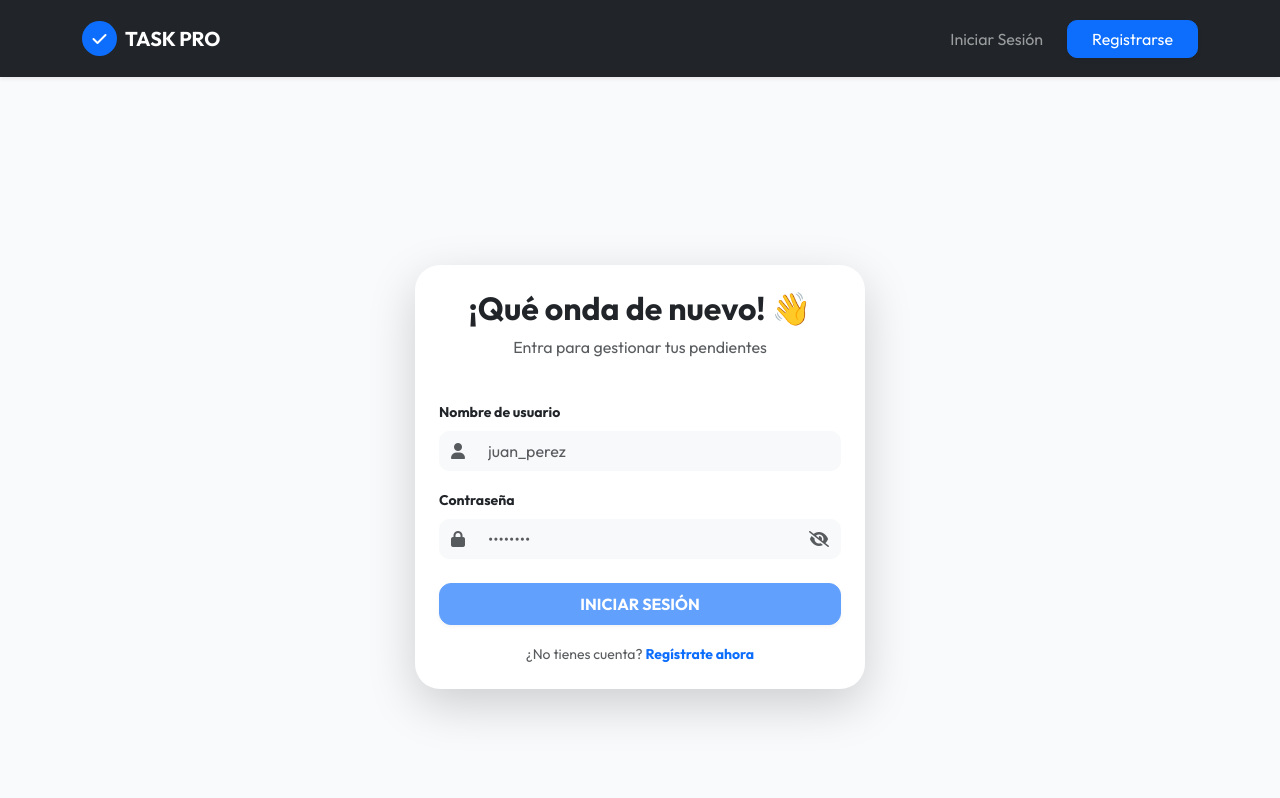
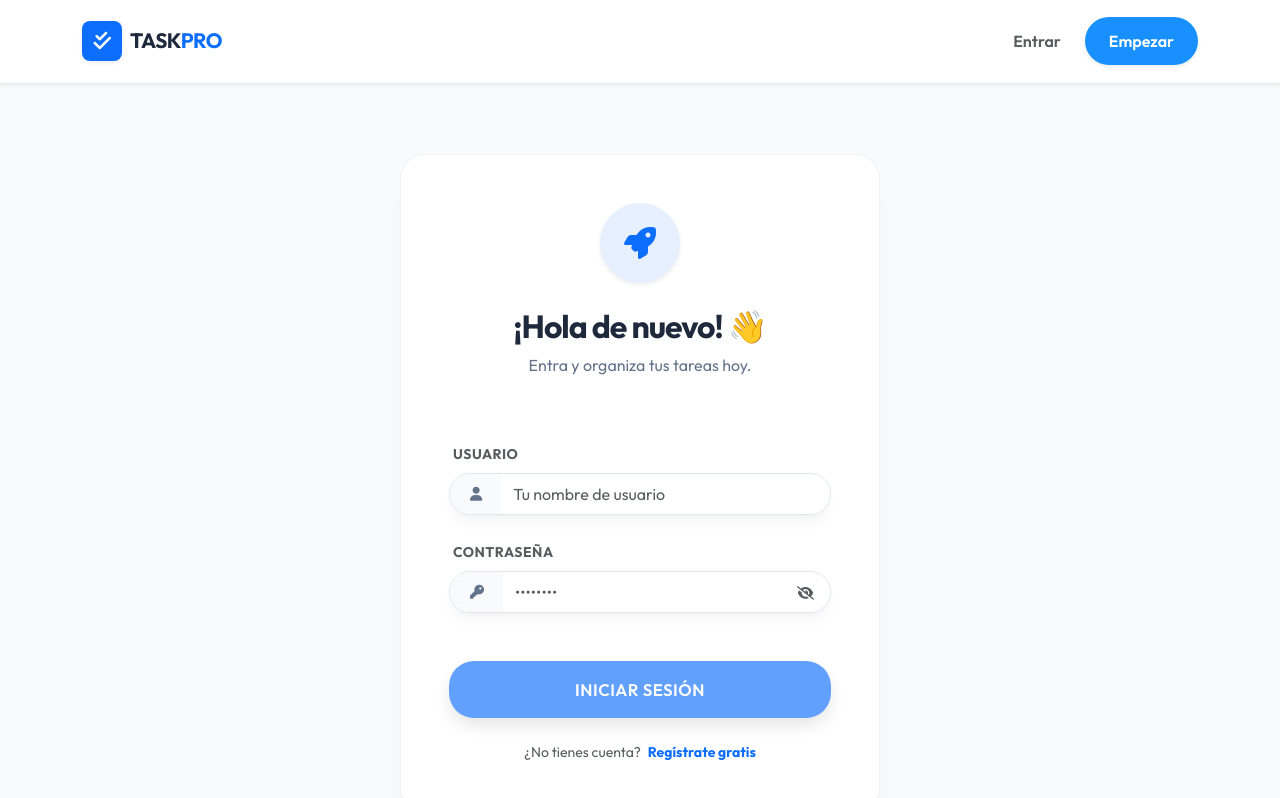
Before and after one commit to elmanee/seguridad-front, an Angular app: page /login in a window 1280 px wide. Shown: the top 798 px of the page. Built offline with nearby package versions, Linux system fonts and the light colour scheme.

Commit message:
fix:cambio de diseño

```diff
--- a/src/app/features/auth/login/login.component.html
+++ b/src/app/features/auth/login/login.component.html
@@ -1,45 +1,46 @@
-<div class="container d-flex justify-content-center align-items-center vh-100">
-  <div class="card border-0 shadow-lg p-4" style="width: 100%; max-width: 450px; border-radius: 25px;">
+<div class="container d-flex justify-content-center align-items-center vh-100 px-4">
+  <div class="card border-0 shadow-lg p-4 p-md-5" style="width: 100%; max-width: 480px;">
 
-    <div class="text-center mb-4">
-      <h2 class="fw-bold">¡Qué onda de nuevo! 👋</h2>
-      <p class="text-muted">Entra para gestionar tus pendientes</p>
+    <div class="text-center mb-5">
+      <div class="d-inline-flex align-items-center justify-content-center bg-primary bg-opacity-10 rounded-circle mb-4 shadow-sm" style="width: 80px; height: 80px;">
+        <i class="fa-solid fa-rocket text-primary fs-2"></i>
+      </div>
+      <h2 class="fw-700 mb-2" style="letter-spacing: -1px; color: var(--text-main);">¡Hola de nuevo! 👋</h2>
+      <p style="color: var(--text-muted); font-size: 1rem;">Entra y organiza tus tareas hoy.</p>
     </div>
 
     <form [formGroup]="loginForm" (ngSubmit)="onSubmit()">
 
-      <div class="mb-3">
-        <label class="form-label small fw-bold">Nombre de usuario</label>
+      <div class="mb-4">
+        <label class="form-label small fw-700 mb-2 ms-1 text-muted text-uppercase" style="letter-spacing: 0.5px;">Usuario</label>
         <div class="input-group">
-          <span class="input-group-text bg-light border-0">
-            <i class="fa-solid fa-user text-muted"></i>
+          <span class="input-group-text">
+            <i class="fa-solid fa-user small"></i>
           </span>
           <input
             type="text"
             formControlName="username"
-            class="form-control bg-light border-0 py-2"
-            placeholder="juan_perez"
-            style="border-radius: 0 10px 10px 0;">
+            class="form-control py-2"
+            placeholder="Tu nombre de usuario">
         </div>
       </div>
 
-      <div class="mb-4">
-        <label class="form-label small fw-bold">Contraseña</label>
+      <div class="mb-5">
+        <label class="form-label small fw-700 mb-2 ms-1 text-muted text-uppercase" style="letter-spacing: 0.5px;">Contraseña</label>
         <div class="input-group">
-          <span class="input-group-text bg-light border-0">
-            <i class="fa-solid fa-lock text-muted"></i>
+          <span class="input-group-text">
+            <i class="fa-solid fa-key small"></i>
           </span>
           <input
             [type]="hidePassword ? 'password' : 'text'"
             formControlName="password"
-            class="form-control bg-light border-0 py-2"
+            class="form-control py-2"
             placeholder="••••••••">
           <button
             type="button"
-            class="input-group-text bg-light border-0"
-            (click)="togglePassword()"
-            style="border-radius: 0 10px 10px 0;">
-            <i class="fa-solid text-muted" [ngClass]="hidePassword ? 'fa-eye-slash' : 'fa-eye'"></i>
+            class="bg-white px-3 border-0 text-muted"
+            (click)="togglePassword()">
+            <i class="fa-solid fa-fw" [ngClass]="hidePassword ? 'fa-eye-slash' : 'fa-eye'" style="font-size: 0.85rem;"></i>
           </button>
         </div>
       </div>
@@ -47,13 +48,16 @@
       <button
         type="submit"
         [disabled]="loginForm.invalid"
-        class="btn btn-primary w-100 fw-bold py-2 mb-3 shadow-sm" style="border-radius: 12px;">
+        class="btn btn-primary w-100 py-3 mb-4 shadow"
+        style="letter-spacing: 0.5px; font-size: 1.05rem;">
         INICIAR SESIÓN
       </button>
 
       <div class="text-center">
-        <span class="text-muted small">¿No tienes cuenta? </span>
-        <a routerLink="/register" class="text-primary small fw-bold text-decoration-none">Regístrate ahora</a>
+        <p class="mb-0 text-muted small">
+          ¿No tienes cuenta?
+          <a routerLink="/register" class="text-primary fw-bold text-decoration-none ms-1">Regístrate gratis</a>
+        </p>
       </div>
 
     </form>
--- a/src/app/features/auth/register/register.component.html
+++ b/src/app/features/auth/register/register.component.html
@@ -1,55 +1,56 @@
-<div class="container d-flex justify-content-center align-items-center vh-100">
-  <div class="card border-0 shadow-lg p-4" style="width: 100%; max-width: 450px; border-radius: 25px;">
+<div class="container d-flex justify-content-center align-items-center vh-100 px-4">
+  <div class="card border-0 shadow-lg p-4 p-md-5" style="width: 100%; max-width: 550px;">
 
-    <div class="text-center mb-4">
-      <h2 class="fw-bold">Crear Cuenta!</h2>
-      <p class="text-muted">Únete a TASK PRO</p>
+    <div class="text-center mb-5">
+      <div class="d-inline-flex align-items-center justify-content-center bg-primary bg-opacity-10 rounded-circle mb-4 shadow-sm" style="width: 70px; height: 70px;">
+        <i class="fa-solid fa-user-plus text-primary fs-3"></i>
+      </div>
+      <h2 class="fw-700 mb-2" style="letter-spacing: -1px; color: var(--text-main);">Crea tu cuenta</h2>
+      <p style="color: var(--text-muted); font-size: 1rem;">Únete a TASKPRO y organiza tus proyectos.</p>
     </div>
 
     <form [formGroup]="registerForm" (ngSubmit)="onRegister()">
-      <div class="row">
-        <div class="col-md-6 mb-3">
-          <label class="form-label small fw-bold">Nombre</label>
-          <input type="text" formControlName="name" class="form-control bg-light border-0 py-2" placeholder="Juan" style="border-radius: 10px;">
+      <div class="row g-3 mb-4">
+        <div class="col-md-6">
+          <label class="form-label small fw-700 mb-2 ms-1 text-muted text-uppercase" style="letter-spacing: 0.5px;">Nombre</label>
+          <input type="text" formControlName="name" class="form-control" placeholder="Ej. Juan">
         </div>
-        <div class="col-md-6 mb-3">
-          <label class="form-label small fw-bold">Apellido</label>
-          <input type="text" formControlName="lastname" class="form-control bg-light border-0 py-2" placeholder="Perez" style="border-radius: 10px;">
+        <div class="col-md-6">
+          <label class="form-label small fw-700 mb-2 ms-1 text-muted text-uppercase" style="letter-spacing: 0.5px;">Apellido</label>
+          <input type="text" formControlName="lastname" class="form-control" placeholder="Ej. Pérez">
         </div>
       </div>
 
-      <div class="mb-3">
-        <label class="form-label small fw-bold">Nombre de usuario</label>
+      <div class="mb-4">
+        <label class="form-label small fw-700 mb-2 ms-1 text-muted text-uppercase" style="letter-spacing: 0.5px;">Usuario</label>
         <div class="input-group">
-          <span class="input-group-text bg-light border-0" style="border-radius: 10px 0 0 10px;">
-            <i class="fa-solid fa-user text-muted"></i>
+          <span class="input-group-text">
+            <i class="fa-solid fa-at small"></i>
           </span>
           <input
             type="text"
             formControlName="username"
-            class="form-control bg-light border-0 py-2"
-            placeholder="juan_perez"
-            style="border-radius: 0 10px 10px 0;">
+            class="form-control"
+            placeholder="usuario_id">
         </div>
       </div>
 
-      <div class="mb-4">
-        <label class="form-label small fw-bold">Contraseña</label>
+      <div class="mb-5">
+        <label class="form-label small fw-700 mb-2 ms-1 text-muted text-uppercase" style="letter-spacing: 0.5px;">Contraseña</label>
         <div class="input-group">
-          <span class="input-group-text bg-light border-0" style="border-radius: 10px 0 0 10px;">
-            <i class="fa-solid fa-lock text-muted"></i>
+          <span class="input-group-text">
+            <i class="fa-solid fa-key small"></i>
           </span>
           <input
             [type]="hidePassword ? 'password' : 'text'"
             formControlName="password"
-            class="form-control bg-light border-0 py-2"
+            class="form-control"
             placeholder="••••••••">
           <button
             type="button"
-            class="input-group-text bg-light border-0"
-            (click)="togglePassword()"
-            style="border-radius: 0 10px 10px 0;">
-            <i class="fa-solid text-muted" [ngClass]="hidePassword ? 'fa-eye-slash' : 'fa-eye'"></i>
+            class="bg-white px-3 border-0 text-muted"
+            (click)="togglePassword()">
+            <i class="fa-solid fa-fw" [ngClass]="hidePassword ? 'fa-eye-slash' : 'fa-eye'" style="font-size: 0.85rem;"></i>
           </button>
         </div>
       </div>
@@ -57,13 +58,16 @@
       <button
         type="submit"
         [disabled]="registerForm.invalid"
-        class="btn btn-primary w-100 fw-bold py-2 mb-3 shadow-sm" style="border-radius: 12px;">
+        class="btn btn-primary w-100 py-3 mb-4 shadow"
+        style="letter-spacing: 0.5px; font-size: 1.05rem;">
         REGISTRARSE AHORA
       </button>
 
       <div class="text-center">
-        <span class="text-muted small">¿Ya tienes cuenta? </span>
-        <a routerLink="/login" class="text-primary small fw-bold text-decoration-none">Inicia sesión</a>
+        <p class="mb-0 text-muted small">
+          ¿Ya tienes cuenta?
+          <a routerLink="/login" class="text-primary fw-bold text-decoration-none ms-1">Inicia sesión</a>
+        </p>
       </div>
 
     </form>
--- a/src/app/modules/profile/pages/account-settings/account-settings.component.html
+++ b/src/app/modules/profile/pages/account-settings/account-settings.component.html
@@ -1,54 +1,85 @@
-<div class="container py-5 mt-4">
+<div class="container py-5">
   <div class="row justify-content-center">
     <div class="col-lg-8">
-      <div class="card border-0 shadow-sm p-4 p-md-5" style="border-radius: 20px;">
+
+      <div class="mb-5 d-flex align-items-center gap-3">
+  <i class="fa-solid fa-user-gear text-primary" style="font-size: 2.5rem; filter: drop-shadow(0 2px 4px rgba(24, 144, 255, 0.2));"></i>
+
+  <div class="text-start">
+    <h2 class="fw-700 mb-0" style="letter-spacing: -0.5px; color: var(--text-main);">Configuración de Perfil</h2>
+    <p class="mb-0 text-muted small">Gestiona tu información personal y cuenta.</p>
+  </div>
+</div>
+
+      <div class="card border-0 p-4 p-md-5 mb-5 shadow-lg">
+        <h5 class="fw-bold mb-4 d-flex align-items-center gap-2" style="color: var(--text-main);">
+          <i class="fa-solid fa-user-pen text-primary opacity-75"></i>
+          Información Personal
+        </h5>
 
         <form [formGroup]="profileForm" (ngSubmit)="onUpdate()">
-          <div class="row">
-            <div class="col-md-6 mb-3">
-              <label class="small fw-bold text-muted">NOMBRE</label>
-              <input type="text" formControlName="name" class="form-control bg-light border-0 py-2">
+          <div class="row g-4">
+            <div class="col-md-6">
+              <label class="form-label small fw-700 text-uppercase mb-2 ms-1 text-muted" style="letter-spacing: 0.5px;">Nombre</label>
+              <input type="text" formControlName="name" class="form-control" placeholder="Escribe tu nombre">
             </div>
-            <div class="col-md-6 mb-3">
-              <label class="small fw-bold text-muted">APELLIDO</label>
-              <input type="text" formControlName="lastname" class="form-control bg-light border-0 py-2">
+            <div class="col-md-6">
+              <label class="form-label small fw-700 text-uppercase mb-2 ms-1 text-muted" style="letter-spacing: 0.5px;">Apellido</label>
+              <input type="text" formControlName="lastname" class="form-control" placeholder="Escribe tu apellido">
             </div>
           </div>
 
-          <div class="mb-3">
-            <label class="small fw-bold text-muted">USUARIO</label>
-            <input type="text" formControlName="username" class="form-control bg-light border-0 py-2">
+          <div class="mt-4">
+            <label class="form-label small fw-700 text-uppercase mb-2 ms-1 text-muted" style="letter-spacing: 0.5px;">Usuario</label>
+            <div class="input-group">
+              <span class="input-group-text">
+                <i class="fa-solid fa-at small"></i>
+              </span>
+              <input type="text" formControlName="username" class="form-control bg-light">
+            </div>
           </div>
 
-          <div class="mb-4">
-            <label class="small fw-bold text-muted">NUEVA CONTRASEÑA (OPCIONAL)</label>
-            <input type="password" formControlName="password" class="form-control bg-light border-0 py-2" placeholder="Dejar en blanco para no cambiar">
+          <div class="mt-4 mb-5">
+            <label class="form-label small fw-700 text-uppercase mb-2 ms-1 text-muted" style="letter-spacing: 0.5px;">Actualizar Contraseña</label>
+            <div class="input-group">
+              <span class="input-group-text">
+                <i class="fa-solid fa-key small"></i>
+              </span>
+              <input type="password" formControlName="password" class="form-control" placeholder="Dejar vacío para no cambiar">
+            </div>
           </div>
 
           <div class="d-flex justify-content-end">
             <button type="submit" [disabled]="!isFormChanged || profileForm.invalid"
-                    class="btn btn-primary px-5 py-2 fw-bold shadow-sm" style="border-radius: 12px;">
-              Guardar cambios
+                    class="btn btn-primary px-5 py-3 shadow">
+              GUARDAR CAMBIOS
             </button>
           </div>
         </form>
+      </div>
 
-        <hr class="my-5 opacity-10">
+      <div class="card border-0 p-4 p-md-5" style="background: rgba(255, 77, 79, 0.02); border: 1px dashed rgba(255, 77, 79, 0.2) !important; border-radius: var(--border-radius-xl) !important;">
+        <div class="d-flex align-items-center mb-4 text-danger">
+          <div class="rounded-circle bg-danger bg-opacity-10 d-flex align-items-center justify-content-center me-3" style="width: 45px; height: 45px;">
+            <i class="fa-solid fa-trash-can fs-5"></i>
+          </div>
+          <div>
+            <h5 class="fw-bold mb-0">Eliminar Cuenta</h5>
+            <p class="mb-0 extra-small opacity-75 text-uppercase fw-bold" style="letter-spacing: 0.5px;">Acción irreversible</p>
+          </div>
+        </div>
 
-        <div class="p-4 rounded-4 border border-danger border-opacity-10" style="background-color: #fff5f5;">
-          <div class="d-flex align-items-center mb-2">
-            <i class="fa-solid fa-triangle-exclamation text-danger me-2 fs-5"></i>
-            <h5 class="text-danger fw-bold m-0">Eliminar Cuenta</h5>
-          </div>
-          <p class="text-muted small mb-3">
-            Al eliminar tu cuenta, se borrarán todos tus datos y tareas de forma irreversible. No hay marcha atrás.
-          </p>
+        <p class="text-muted small mb-4" style="line-height: 1.6;">
+          Una vez que elimines tu cuenta, no hay marcha atrás. Todas tus tareas y datos se borrarán permanentemente de TASKPRO.
+        </p>
 
-          <button (click)="onDelete()" class="btn btn-outline-danger btn-sm fw-bold px-4" style="border-radius: 10px;">
-            Eliminar mi cuenta definitivamente
+        <div class="d-flex justify-content-start">
+          <button (click)="onDelete()" class="btn btn-outline-danger fw-bold py-2 px-4 rounded-pill border-2" style="font-size: 0.85rem;">
+            BORRAR MI CUENTA
           </button>
         </div>
       </div>
+
     </div>
   </div>
 </div>
--- a/src/app/shared/components/navbar/navbar.component.html
+++ b/src/app/shared/components/navbar/navbar.component.html
@@ -1,13 +1,13 @@
-<nav class="navbar navbar-expand-lg navbar-dark bg-dark shadow-sm py-3">
+<nav class="navbar navbar-expand-lg bg-white sticky-top py-3 shadow-sm border-bottom border-light">
   <div class="container">
-    <a class="navbar-brand fw-bold d-flex align-items-center" routerLink="/dashboard">
-      <div class="bg-primary rounded-circle p-2 me-2 d-flex align-items-center justify-content-center" style="width: 35px; height: 35px;">
-        <i class="fa-solid fa-check text-white fs-6"></i>
+    <a class="navbar-brand fw-bold d-flex align-items-center" routerLink="/dashboard" style="letter-spacing: -0.5px;">
+      <div class="bg-primary rounded-3 p-2 me-2 d-flex align-items-center justify-content-center shadow-sm" style="width: 40px; height: 40px;">
+        <i class="fa-solid fa-check-double text-white fs-5"></i>
       </div>
-      <span class="tracking-tight">TASK PRO</span>
+      <span style="font-size: 1.3rem; color: var(--text-main);">TASK<span class="text-primary">PRO</span></span>
     </a>
 
-    <button class="navbar-toggler border-0" type="button" data-bs-toggle="collapse" data-bs-target="#navbarNav">
+    <button class="navbar-toggler border-0 shadow-none" type="button" data-bs-toggle="collapse" data-bs-target="#navbarNav" aria-controls="navbarNav" aria-expanded="false" aria-label="Toggle navigation">
       <span class="navbar-toggler-icon"></span>
     </button>
 
@@ -16,36 +16,29 @@
 
         @if (!authService.getAccessToken()) {
           <li class="nav-item">
-            <a class="nav-link px-3" routerLink="/login">Iniciar Sesión</a>
+            <a class="nav-link px-3 fw-600 text-muted" routerLink="/login" routerLinkActive="text-primary">Entrar</a>
           </li>
           <li class="nav-item ms-lg-2">
-            <a class="btn btn-primary px-4 shadow-sm" routerLink="/register" style="border-radius: 10px;">Registrarse</a>
+            <a class="btn btn-primary px-4 fw-600 shadow-sm" routerLink="/register">Empezar</a>
           </li>
         } @else {
-          <li class="nav-item me-lg-3">
-            <a class="nav-link" routerLink="/dashboard">
-              <i class="fa-solid fa-house-chimney me-1"></i> Dashboard
+          <li class="nav-item me-lg-4">
+            <a class="nav-link fw-600 d-flex align-items-center gap-2" routerLink="/dashboard" routerLinkActive="text-primary">
+              <i class="fa-solid fa-chart-simple small"></i> Panel
             </a>
           </li>
 
           <li class="nav-item dropdown">
-            <a class="nav-link dropdown-toggle d-flex align-items-center bg-secondary bg-opacity-10 rounded-pill px-3"
-               href="#" id="userDropdown" role="button" data-bs-toggle="dropdown" aria-expanded="false">
-              <i class="fa-solid fa-circle-user fs-5 me-2"></i>
+            <a class="nav-link dropdown-toggle ..."
+              role="button"
+              (click)="toggleDropdown()"> <i class="fa-solid fa-user ..."></i>
               <span>Mi Cuenta</span>
             </a>
-            <ul class="dropdown-menu dropdown-menu-end border-0 shadow-lg mt-2" style="border-radius: 15px;">
-              <li>
-                <a class="dropdown-item py-2" routerLink="/profile">
-                  <i class="fa-solid fa-gear me-2 text-muted"></i> Configurar Perfil
-                </a>
-              </li>
-              <li><hr class="dropdown-divider"></li>
-              <li>
-                <button (click)="onLogout()" class="dropdown-item py-2 text-dark fw-bold">
-                  <i class="fa-solid fa-right-from-bracket me-2 text-danger"></i> Cerrar Sesión
-                </button>
-              </li>
+
+            <ul class="dropdown-menu dropdown-menu-end shadow-lg"
+                [class.show]="isDropdownOpen">
+              <li><a class="dropdown-item" routerLink="/profile">Mi Perfil</a></li>
+              <li><button (click)="onLogout()" class="dropdown-item text-danger">Cerrar Sesión</button></li>
             </ul>
           </li>
         }
--- a/src/styles.css
+++ b/src/styles.css
@@ -3,42 +3,178 @@
 @import 'bootstrap/dist/css/bootstrap.min.css';
 
 :root {
-  --primary-color: #4f46e5;
+  --primary-color: #1890ff;
+  --primary-dark: #096dd9;
   --bg-color: #f8fafc;
+  --text-main: #1e293b;
+  --text-muted: #64748b;
+
+  --premium-shadow: 0 10px 15px -3px rgba(0, 0, 0, 0.04), 0 4px 6px -2px rgba(0, 0, 0, 0.02), 0 0 0 1px rgba(0, 0, 0, 0.01);
+  --soft-shadow-lg: 0 20px 25px -5px rgba(0, 0, 0, 0.03), 0 10px 10px -5px rgba(0, 0, 0, 0.02);
+  --border-radius-xl: 25px;
 }
 
 body {
   font-family: 'Outfit', sans-serif;
   background-color: var(--bg-color);
+  background-image: radial-gradient(rgba(24, 144, 255, 0.04) 1px, transparent 1px);
+  background-size: 24px 24px;
+  background-attachment: fixed;
   margin: 0;
-  color: #1e293b;
+  color: var(--text-main);
+  min-height: 100vh;
 }
 
-.btn, .form-control, .card-title {
+.btn, .form-control, .card-title, .nav-link {
   font-family: 'Outfit', sans-serif;
 }
 
+.card {
+  border: 1px solid rgba(0, 0, 0, 0.05) !important;
+  box-shadow: var(--premium-shadow) !important;
+  border-radius: var(--border-radius-xl) !important;
+  background-color: #ffffff;
+  z-index: 1;
+}
+
+.shadow-lg {
+  box-shadow: var(--soft-shadow-lg) !important;
+}
+
+.form-control:not(.input-group .form-control) {
+  border: 1.5px solid #e2e8f0;
+  border-radius: var(--border-radius-xl) !important;
+  padding: 12px 20px;
+  transition: all 0.2s ease;
+  background-color: #ffffff;
+}
+
+.form-control:focus {
+  border-color: var(--primary-color) !important;
+  box-shadow: 0 0 0 4px rgba(24, 144, 255, 0.1) !important;
+  outline: none;
+}
+
+.input-group {
+  border-radius: var(--border-radius-xl) !important;
+  overflow: hidden;
+  border: 1.5px solid #e2e8f0 !important;
+  box-shadow: var(--premium-shadow);
+  background-color: #ffffff;
+  transition: all 0.2s ease;
+}
+
+.input-group .form-control,
+.input-group .input-group-text,
+.input-group .btn {
+  border: none !important;
+  border-radius: 0 !important;
+  box-shadow: none !important;
+}
+
+.input-group-text {
+  background-color: #f8fafc;
+  color: var(--text-muted);
+  padding: 0 1.25rem;
+  border-right: 1.5px solid #e2e8f0 !important;
+}
+
+.input-group:focus-within {
+  border-color: var(--primary-color) !important;
+  box-shadow: 0 0 0 4px rgba(24, 144, 255, 0.1) !important;
+}
+
+.btn-primary {
+  background-color: var(--primary-color);
+  border: none;
+  border-radius: var(--border-radius-xl) !important;
+  padding: 12px 28px;
+  font-weight: 600;
+  box-shadow: 0 4px 14px rgba(24, 144, 255, 0.25);
+  transition: all 0.3s cubic-bezier(0.4, 0, 0.2, 1);
+}
+
+.btn-primary:hover:not(:disabled) {
+  background-color: var(--primary-dark);
+  box-shadow: 0 6px 20px rgba(24, 144, 255, 0.35);
+  transform: translateY(-1px);
+}
+
+.btn-primary:active {
+  transform: translateY(0);
+}
+
 #toast-container {
-  top: 20px !important;
-  right: 20px !important;
-  bottom: auto !important;
-  left: auto !important;
+  top: 24px !important;
+  right: 24px !important;
   position: fixed !important;
 }
 
 .ngx-toastr {
   font-family: 'Outfit', sans-serif !important;
   min-width: 320px !important;
-  border-radius: 12px !important;
-  box-shadow: 0 10px 25px rgba(0,0,0,0.1) !important;
-  padding: 15px 15px 15px 55px !important;
+  border-radius: var(--border-radius-xl) !important;
+  box-shadow: var(--soft-shadow-lg) !important;
   opacity: 1 !important;
 }
 
-.toast-success {
-  background-color: #0d6efd !important;
+.sticky-top {
+  z-index: 1020;
 }
 
-.toast-error {
-  background-color: #dc3545 !important;
+.fw-700 { font-weight: 700; }
+.fw-600 { font-weight: 600; }
+.small-caps {
+  font-size: 0.75rem;
+  text-transform: uppercase;
+  letter-spacing: 0.5px;
 }
+
+.swal2-actions button,
+.swal2-confirm,
+.swal2-cancel {
+  border-radius: var(--border-radius-xl) !important;
+  padding: 12px 30px !important;
+  font-weight: 600 !important;
+  font-family: 'Outfit', sans-serif !important;
+}
+
+.swal2-cancel {
+  background-color: #f8f9fa !important;
+  color: #64748b !important;
+  border: 1px solid #e2e8f0 !important;
+}
+
+.swal2-confirm {
+  background-color: var(--primary-color) !important;
+  box-shadow: 0 4px 14px rgba(24, 144, 255, 0.25) !important;
+}
+
+.btn-light-custom {
+  border-radius: var(--border-radius-xl) !important;
+  border: 1px solid #e2e8f0 !important;
+  background-color: #f8fafc !important;
+  color: #1e293b !important;
+  font-weight: 700 !important;
+  padding: 12px 28px !important;
+  transition: all 0.2s ease;
+}
+
+@media (max-width: 480px) {
+  .swal2-actions {
+    flex-direction: column !important;
+    width: 100% !important;
+    gap: 10px;
+  }
+
+  .swal2-actions button {
+    width: 100% !important;
+    margin: 0 !important;
+    padding: 15px !important;
+  }
+
+  .swal2-popup {
+    padding: 20px 10px !important;
+    width: 90% !important;
+  }
+}
```
Also changed, not shown: src/app/features/dashboard/pages/todo-home/todo-home.component.html (+75 -36 lines), src/app/shared/components/navbar/navbar.component.css (+12 -0 lines), src/app/shared/components/navbar/navbar.component.ts (+12 -0 lines).
